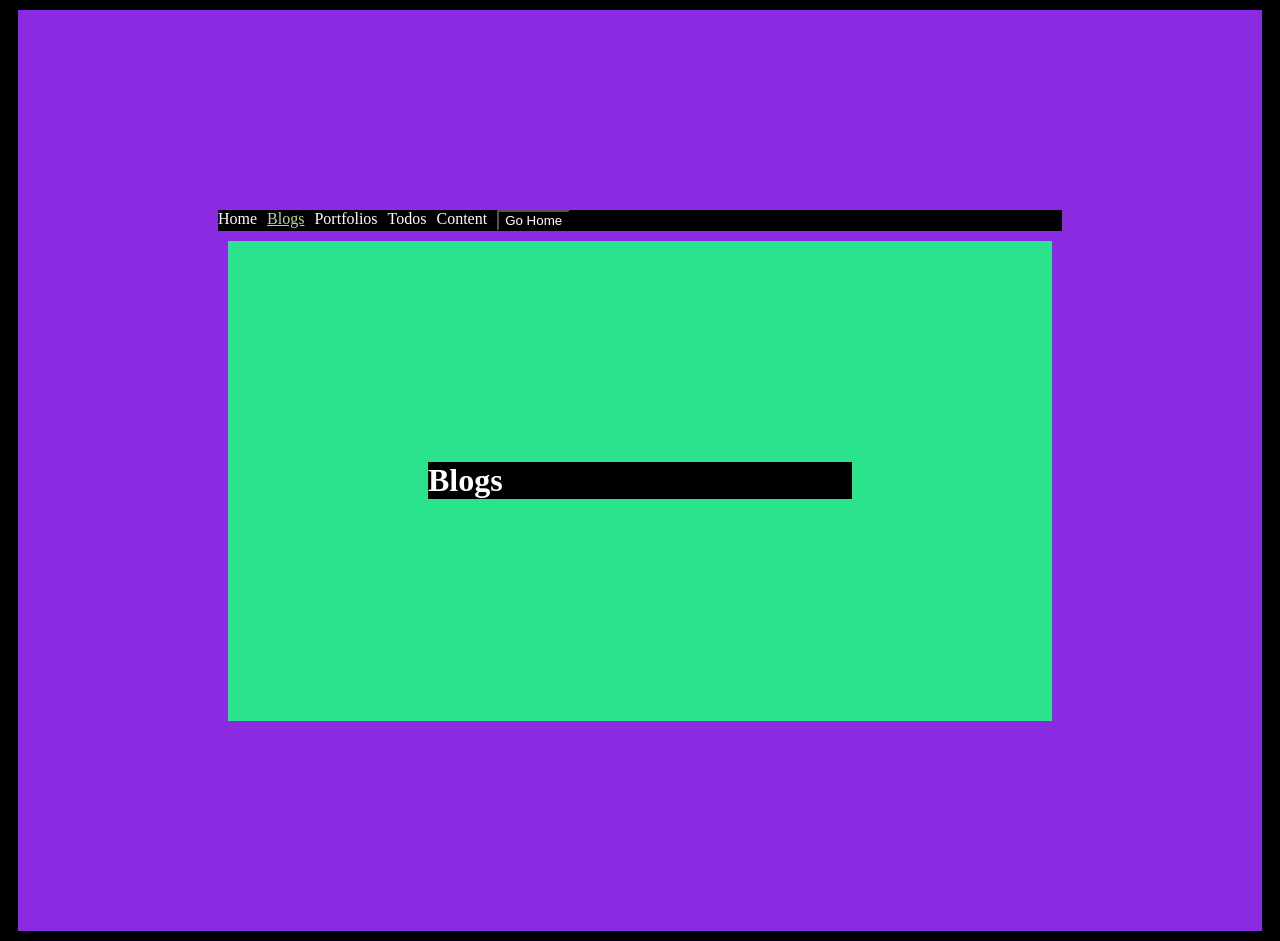
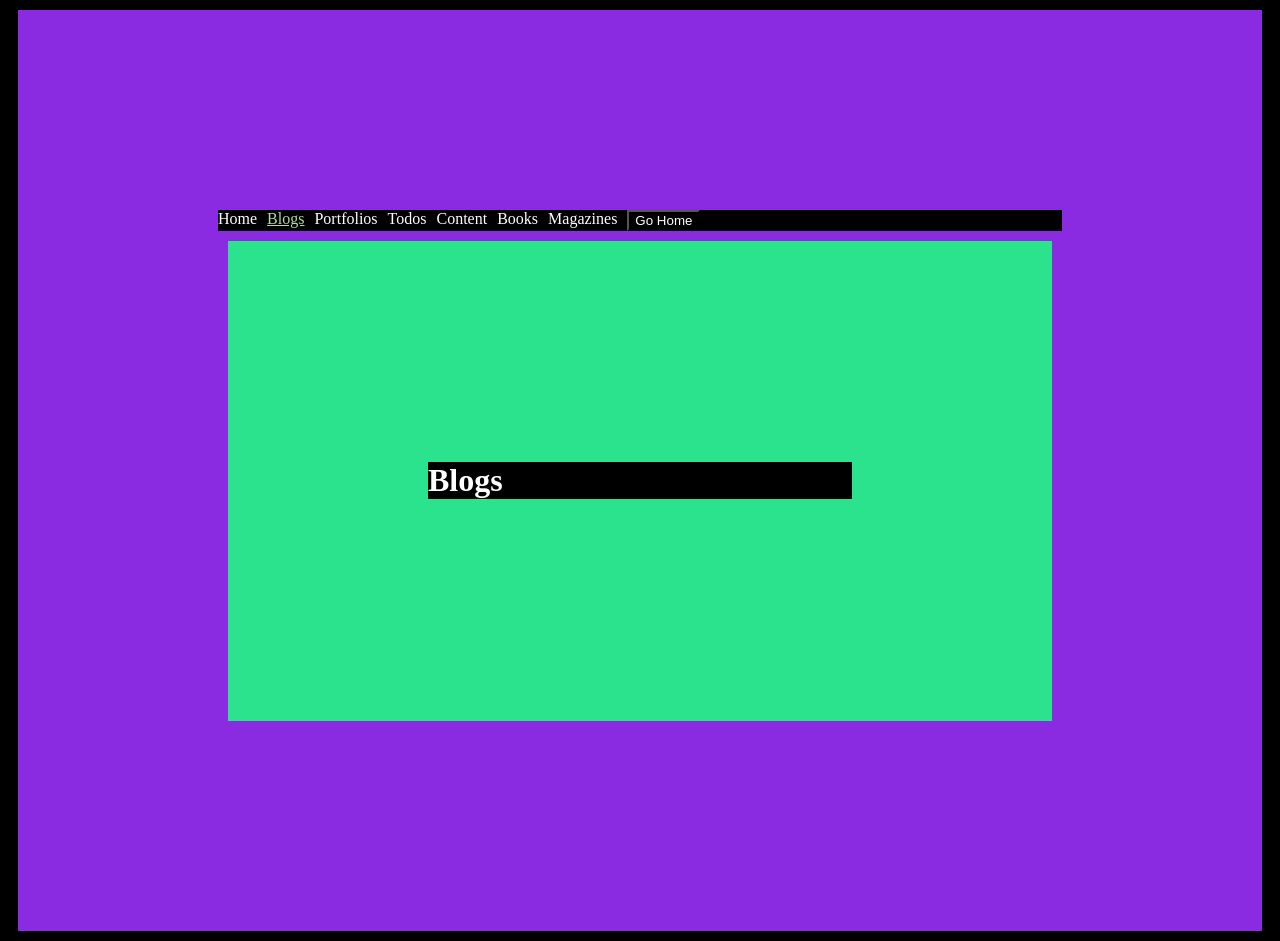
Before and after one commit to noshoesplease/udemy-Complete-Next.js, a Next.js app: page /blogs in a window 1280 px wide. Built offline with nearby package versions, Linux system fonts and the light colour scheme.

Commit message:
refactored nav

```diff
--- a/src/components/Navigation.jsx
+++ b/src/components/Navigation.jsx
@@ -14,48 +14,56 @@ function generateRandomString(length = 10) {
 export function Navigation() {
   const pathName = usePathname();
   const router = useRouter();
+
+  const navItems = [
+    {
+      isActive: pathName === "/",
+      href: "/",
+      text: "Home",
+    },
+    {
+      isActive: pathName.includes("/blogs"),
+      href: "/blogs",
+      text: "Blogs",
+    },
+    {
+      isActive: pathName.includes("/portfolios"),
+      href: "/portfolios",
+      text: "Portfolios",
+    },
+    {
+      isActive: pathName.includes("/todos"),
+      href: "/todos",
+      text: "Todos",
+    },
+    {
+      isActive: pathName.includes("/content"),
+      href: `/content/${generateRandomString()}`,
+      text: "Content",
+    },
+    {
+      isActive: pathName.includes("/books"),
+      href: `/books`,
+      text: "Books",
+    },
+    {
+      isActive: pathName.includes("/magazines"),
+      href: "/magazines",
+      text: "Magazines",
+    },
+  ];
+
   const render = (
     <>
       <ul className="navigation-list">
-        <li className="navigation-item">
-          <Link className={`link${pathName === "/" ? " active" : ""}`} href="/">
-            Home
+        {navItems.map((item, index) =>
+        <li key={index} className="navigation-item">
+          <Link className={`link${item.isActive ? " active" : ""}`} href={item.href}>
+            {item.text}
           </Link>
         </li>
-        <li className="navigation-item">
-          <Link
-            className={`link${pathName.includes("/blogs") ? " active" : ""}`}
-            href="/blogs"
-          >
-            Blogs
-          </Link>
-        </li>
-        <li className="navigation-item">
-          <Link
-            className={`link${
-              pathName.includes("/portfolios") ? " active" : ""
-            }`}
-            href="/portfolios"
-          >
-            Portfolios
-          </Link>
-        </li>
-        <li className="navigation-item">
-          <Link
-            className={`link${pathName.includes("/todos") ? " active" : ""}`}
-            href="/todos"
-          >
-            Todos
-          </Link>
-        </li>
-        <li className="navigation-item">
-          <Link
-            className={`link${pathName.includes("/content") ? " active" : ""}`}
-            href={`/content/${generateRandomString()}`}
-          >
-            Content
-          </Link>
-        </li>
+        )}
+
         <li className="navigation-item">
           <button
             className="btn btn-primary"
```
